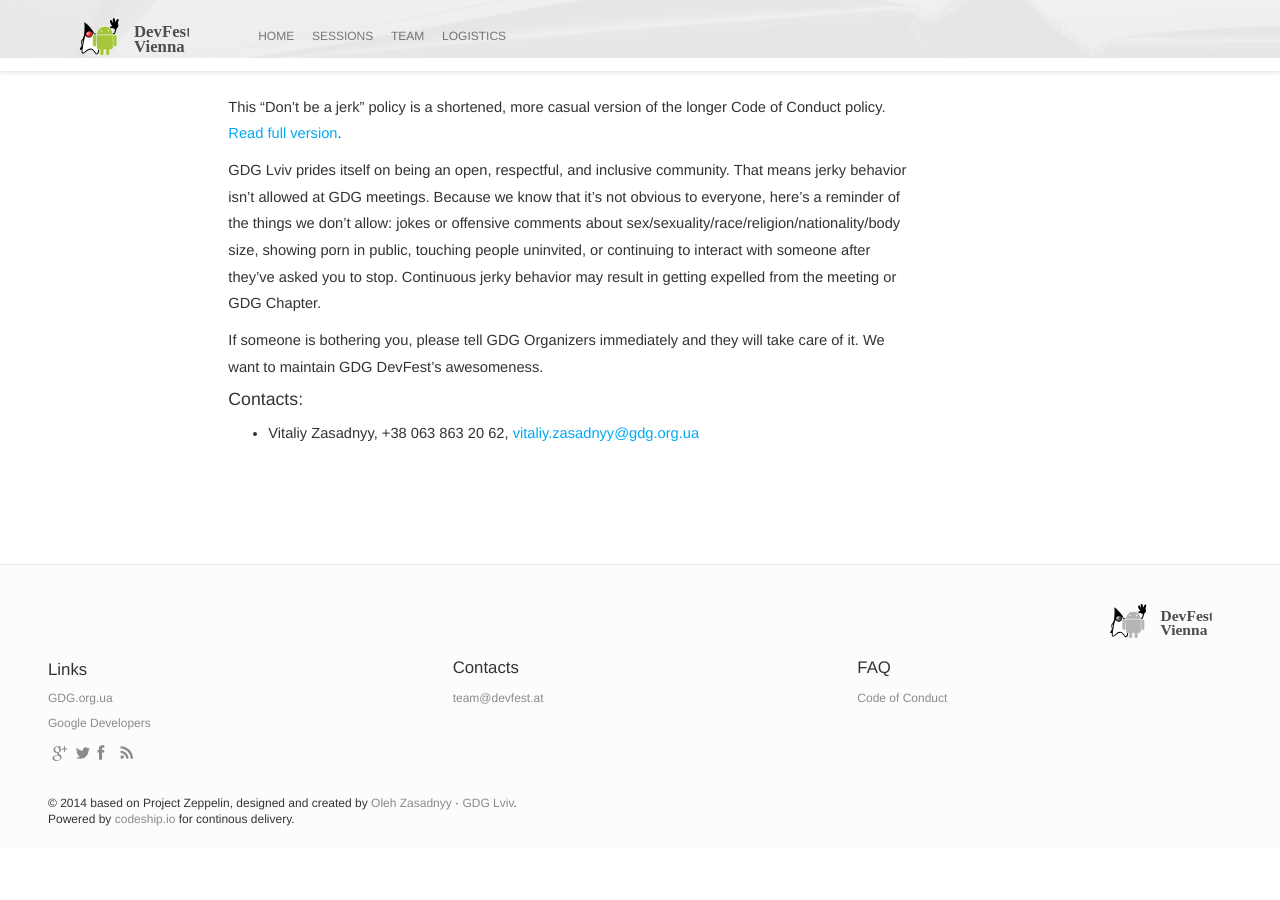
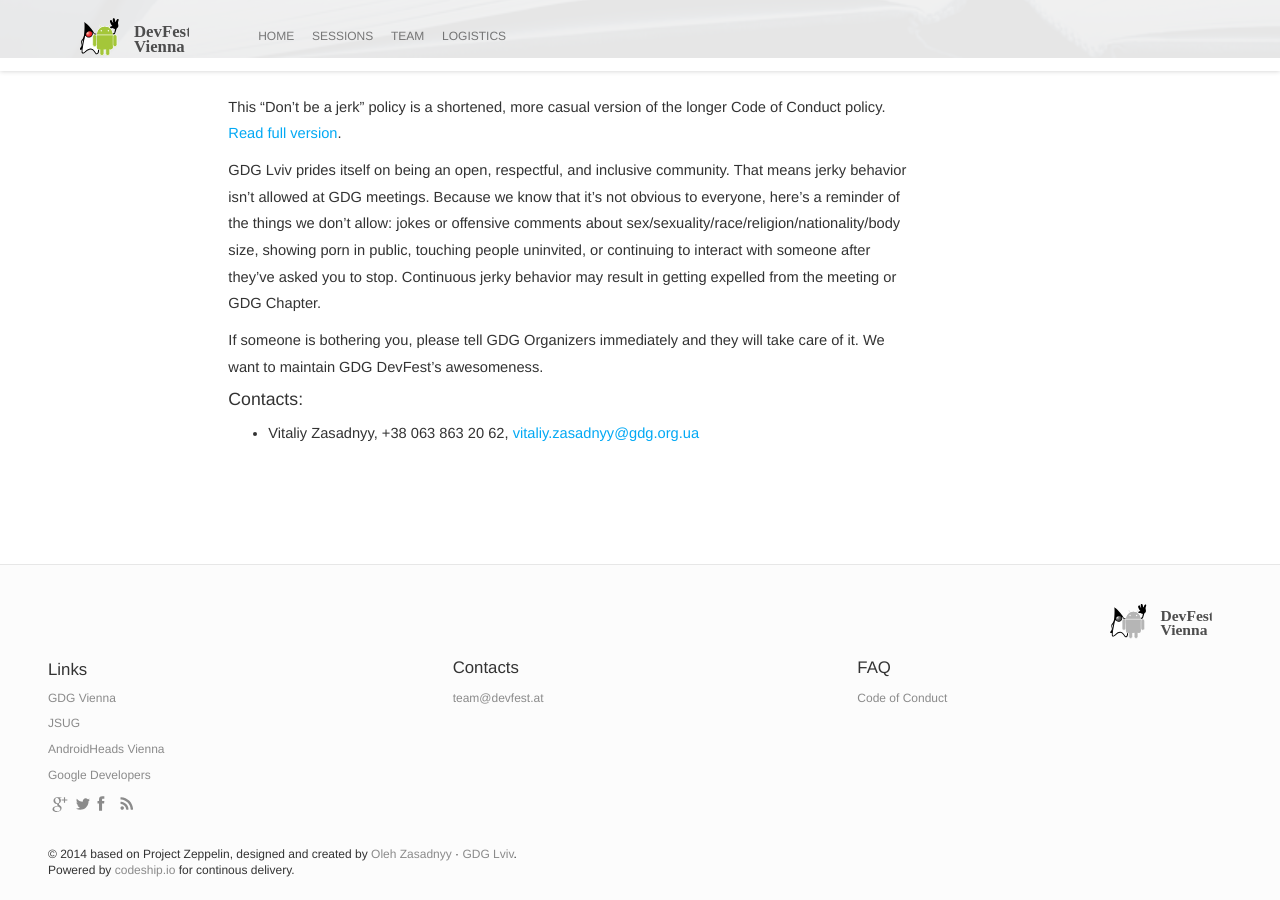
Before and after one commit to DevFestVienna/devfest-at-site, a Jekyll site: the page built from cod.md, in a window 1280 px wide and 900 px high, scrolled down 542 px. Built offline with Jekyll 4.4.1, drawn with Linux system fonts in a browser that asks for light colours; nearby versions of some CDN libraries; comment, search, counter and statistics services are not loaded; before the commit the page ends 1391 px from its top, so only the background shows below that.

```diff
--- a/_includes/about.html
+++ b/_includes/about.html
@@ -8,7 +8,7 @@
                     <div class="animated hiding" data-animation="fadeInDown" data-delay="0">
                         <h5>Conference</h5>
                         <img class="img-circle" src="{{ site.baseurl }}/img/conference.jpg" height="128" width="128" alt="Conference">
-                        <p>GDG Vienna, JSUG and AndroidHeads Vienan bring to you this amazing conference. Awesome speakers and lots of fun!</p>
+                        <p>GDG Vienna, JSUG and AndroidHeads Vienna bring to you this amazing conference. Awesome speakers and lots of fun!</p>
                     </div>
                 </div>
                 <div class="col-md-4 col-sm-4 col-xs-6">
--- a/_includes/footer.html
+++ b/_includes/footer.html
@@ -10,7 +10,9 @@
 		<div class="col-md-4 col-sm-4 col-xs-6">
 			<ul>
 				<h5>Links</h5>
-				<li><a href="http://gdg.org.ua" target="_blank">GDG.org.ua</a>
+				<li><a href="http://www.gdg-vienna.at" target="_blank">GDG Vienna</a>
+				<li><a href="http://jsug.at" target="_blank">JSUG</a>
+				<li><a href="www.meetup.com/AndroidHeads" target="_blank">AndroidHeads Vienna</a>
 				</li>
 				<li><a href="https://developers.google.com" target="_blank">Google Developers</a>
 				</li>
--- a/_includes/head.html
+++ b/_includes/head.html
@@ -3,7 +3,7 @@
     <meta charset="utf-8">
     <meta http-equiv="X-UA-Compatible" content="IE=edge">
     <meta name="viewport" content="width=device-width, initial-scale=1,minimum-scale=1.0,maximum-scale=1.0,user-scalable=no">
-    <meta name="author" content="Oleh Zasadnyy, GDG Lviv">
+    <meta name="author" content="Helmuth Breitenfellner, DevFest Vienna">
     <meta name="description" content="{{ site.description }}">
     <meta name="keywords" content="{{ site.metaKeywords }}">
     <link rel="canonical" href="{{ site.url }}">
```
Also changed, not shown: _includes/venue.html (+3 -4 lines).
